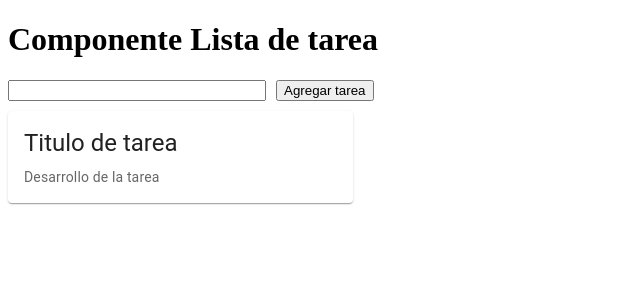
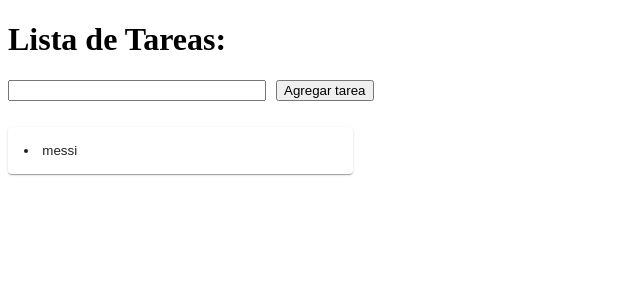
Before and after one commit to Diego-Palacio/Lista-Tareas, a React (Vite) app: page / in a window 1280 px wide. Shown: the top 300 px of the page, without its empty margins (0-640 px from the left). Built offline with nearby package versions, Linux system fonts and the light colour scheme.

Commit message:
agrego funcionalidad a cada componente

```diff
--- a/src/AppListaTareas.jsx
+++ b/src/AppListaTareas.jsx
@@ -1,14 +1,24 @@
+import { useState } from "react"
 import { FormularioTarea } from "./componentes/formularioTarea"
 import { Tarea } from "./componentes/tarea"
 
 export const AppListaTareas = ( ) => {
 
+    const [tareas, setTareas]=useState(["messi"]);
+
     return (<>
 
-        <h1>Componente Lista de tarea</h1>
+        <h1>Lista de Tareas:</h1>
 
-        <FormularioTarea/>
-        <Tarea/>
+        <FormularioTarea listaTareas={setTareas} />
+
+        {
+          tareas.map( (tareas,index)=> (
+             <Tarea tarea={tareas} key={index} />
+          )
+        )}
+
+
 
 
     </>)
--- a/src/componentes/FormularioTarea.jsx
+++ b/src/componentes/FormularioTarea.jsx
@@ -1,14 +1,17 @@
 
-export const FormularioTarea = () => {
+export const FormularioTarea = ({listaTareas}) => {
 
     const agregarTarea = (e) =>{
         console.log("Tarea agregada")
+        let textoTarea=e.target.texto.value;
+        listaTareas(tareas => ([...tareas, textoTarea]))
         e.preventDefault();
         e.stopPropagation();
+
     }
 
   return (
-        <form onSubmit={agregarTarea}>
+        <form onSubmit={(e)=>agregarTarea(e)}>
             <input type="text" name="texto" style={{width:250+"px", marginRight:10+"px",marginBottom:10+"px"}}/>
             <button type="submit"> Agregar tarea </button>
         </form>
--- a/src/componentes/Tarea.jsx
+++ b/src/componentes/Tarea.jsx
@@ -1,22 +1,17 @@
 import { Card, CardActionArea, CardContent, Typography } from "@mui/material";
 import { Fragment } from "react";
 
-export const Tarea = () => {
+export const Tarea = ({tarea,index}) => {
 
 
     return (
             <>
-                <Card sx={{ maxWidth: 345 }}>
+
+                <Card sx={{ maxWidth: 345, mt:2}}>
                 <CardActionArea>
                     <CardContent>
 
-                    <Typography gutterBottom variant="h5" component="div">
-                        Titulo de tarea
-                    </Typography>
-
-                    <Typography variant="body2" color="text.secondary">
-                        Desarrollo de la tarea
-                    </Typography>
+                        <li key={index}> {tarea} </li>
 
                     </CardContent>
                 </CardActionArea>
```
